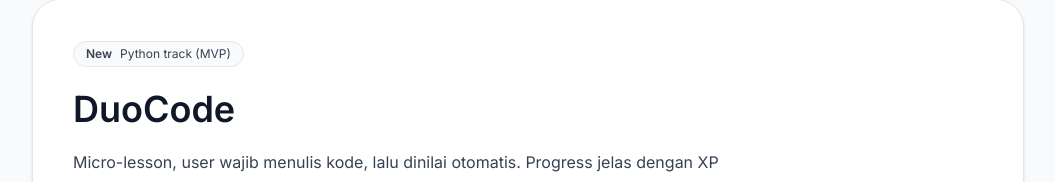
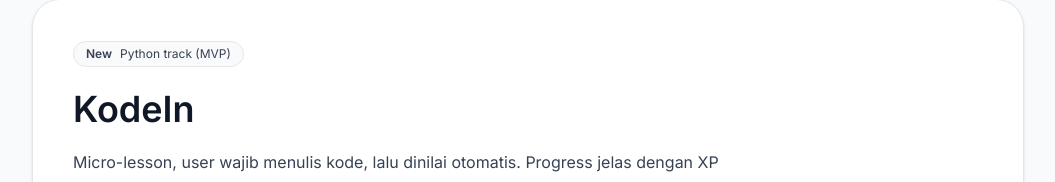
Before and after one commit to farzah14/KodeIn, a Next.js app: page / in a window 1280 px wide. Shown: the part 114-296 px from the top of the page, without its empty margins (112-1167 px from the left). Built offline with nearby package versions, Linux system fonts and the light colour scheme; no server answers.

Commit message:
Update Login Google and GIthub

```diff
--- a/src/app/page.tsx
+++ b/src/app/page.tsx
@@ -12,7 +12,7 @@ export default function Page() {
           </div>
 
           <h1 className="mt-5 text-4xl font-semibold leading-tight text-gray-900">
-            DuoCode
+            KodeIn
           </h1>
 
           <p className="mt-4 max-w-2xl text-base leading-7 text-gray-700">
--- a/src/auth.ts
+++ b/src/auth.ts
@@ -20,6 +20,7 @@ export const { auth, handlers, signIn, signOut } = NextAuth({
     }),
   ],
 
+
   pages: {
     signIn: "/login",
   },
```
